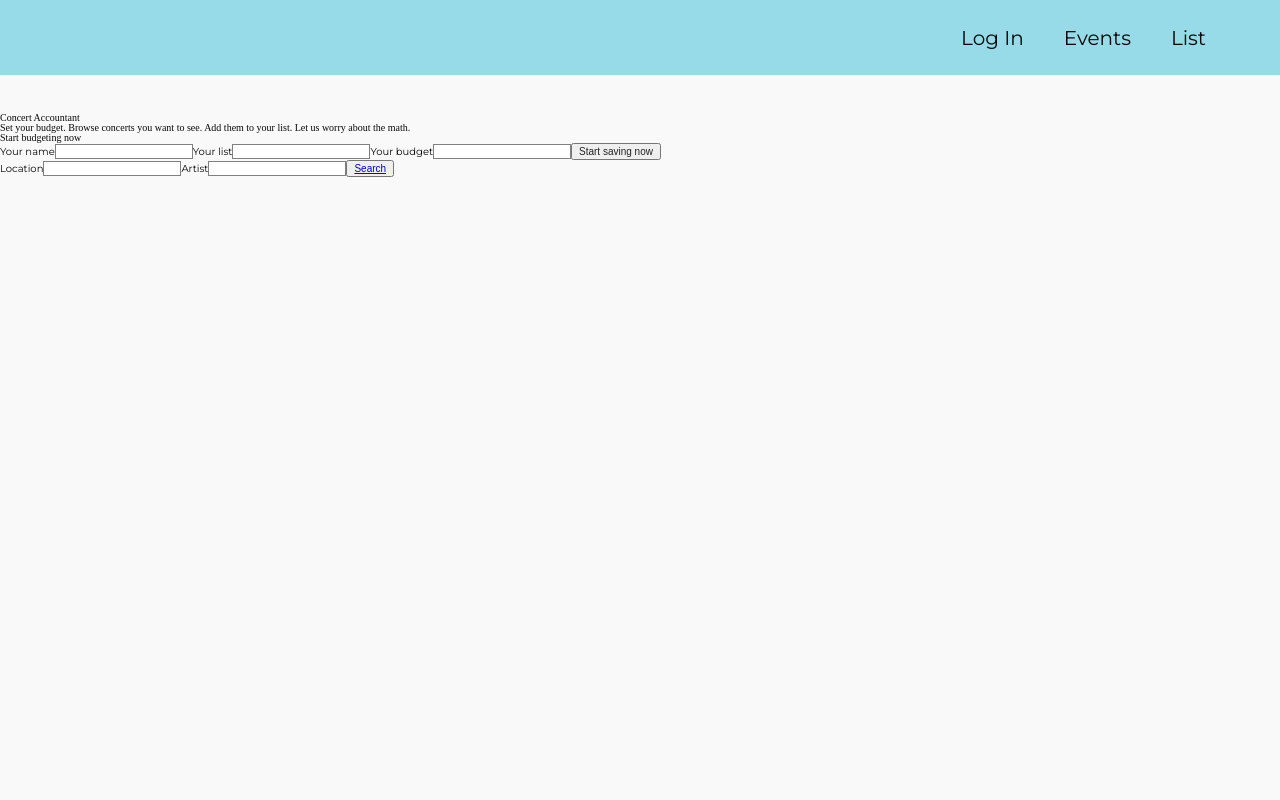
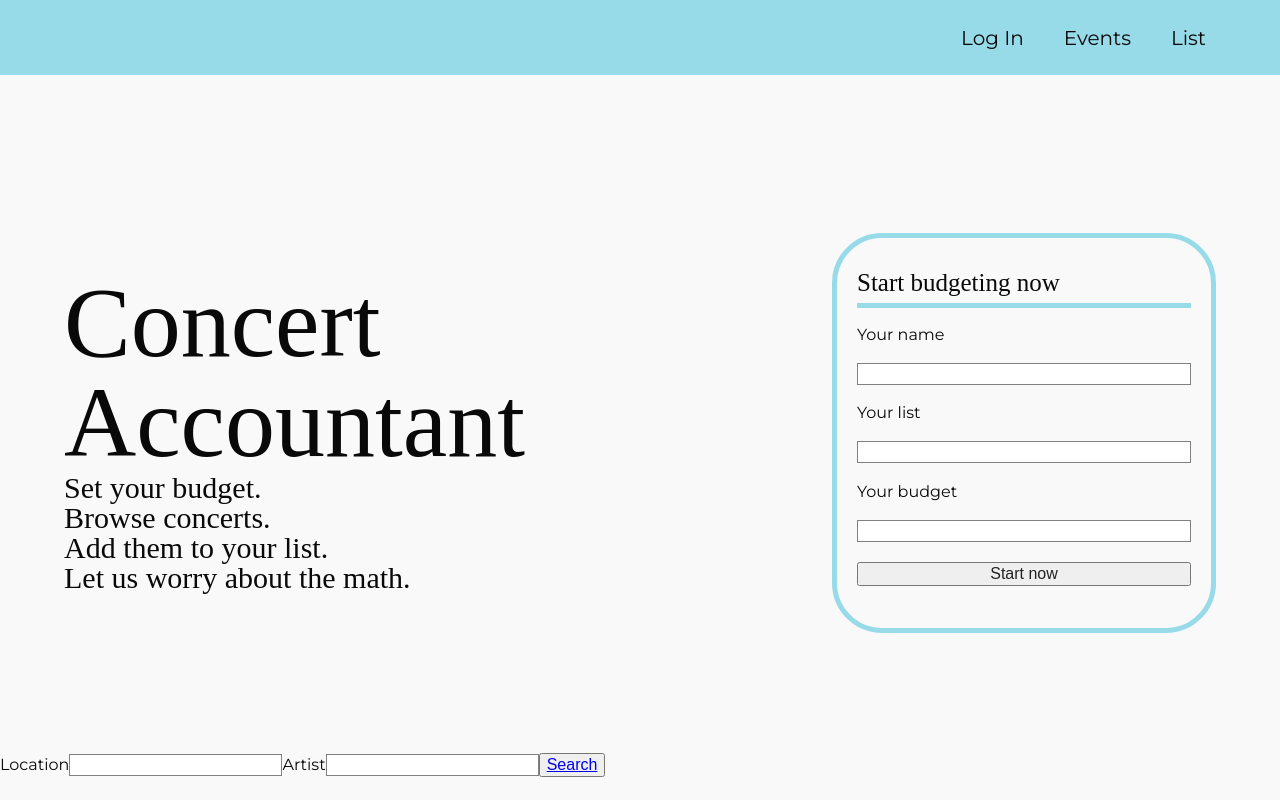
Before and after one commit to juno-27-concert-accountant/concert-accountant, a React (Create React App) app: page / in a window 1280 px wide. Built offline with nearby package versions, Linux system fonts and the light colour scheme; a web font is replaced by a local one.

Commit message:
form styling

```diff
--- a/src/App.css
+++ b/src/App.css
@@ -11,7 +11,9 @@ html {
 	color: #0A0909;
 	background-color: #FAF9F9;
 }
-
+body {
+	font-size: 1.6rem;
+}
 h1,
 h2,
 h3,
@@ -20,9 +22,48 @@ h5,
 h6 {
 	font-family: 'Maitree', serif;
 }
-
+h1 {
+	font-size: 10rem;
+}
+h2 {
+	font-size: 3rem;
+}
+h4 {
+	font-size: 2.5rem;
+}
+hr {
+	width: 100%;
+	background-color: #97DAE8;
+	height: 0.5rem;
+	border: 0;
+}
 .wrapper {
 	width: 90%;
 	max-width: 1500px;
 	margin: auto;
 }
+.header__wrapper {
+	display: flex;
+	flex-direction: row;
+	align-items: center;
+	justify-content: space-between;
+	height: 80vh;
+	padding: 4rem 0;
+}
+.header__right {
+	border: .5rem solid #97DAE8;
+	border-radius: 5rem;
+	width: calc(100% / 3);
+	height: 50%;
+	padding: 2rem;
+	min-height: 40rem;
+	display: flex;
+	flex-direction: column;
+	justify-content: center;
+}
+.header__form {
+	height: 80%;
+	display: flex;
+	flex-direction: column;
+	justify-content: space-around;
+}
--- a/src/Landing.js
+++ b/src/Landing.js
@@ -14,24 +14,29 @@ class Landing extends Component {
     render() {
         const {newName, newList, newBudget} = this.props.data
         return(
-            <Fragment>
-                <section>
-                    <h1>Concert Accountant</h1>
-                    <h2>Set your budget. Browse concerts you want to see. Add them to your list. Let us worry about the math.</h2>
+                <div className="wrapper header__wrapper">
+                    <section className="header__left">
+                        <h1>Concert</h1>
+                        <h1>Accountant</h1>
+                        <h2>Set your budget.</h2>
+                        <h2>Browse concerts.</h2>
+                        <h2>Add them to your list.</h2>
+                        <h2>Let us worry about the math.</h2>
                     </section>
-                <section>
-                    <form>
+                    <section className="header__right">
                         <h4>Start budgeting now</h4>
+                        <hr/>
+                        <form className="header__form">
                             <label htmlFor="newName">Your name</label>
                             <input onChange={this.props.handleInputChange}  name="newName" type="text" value={newName}/>
                             <label htmlFor="newList">Your list</label>
                             <input onChange={this.props.handleInputChange}  name="newList" type="text" value={newList}/>
                             <label htmlFor="newBudget">Your budget</label>
                             <input onChange={this.props.handleInputChange}  name="newBudget" type="text" value={newBudget}/>
-                        <button onClick={this.props.handleSubmit}>Start saving now</button>
+                            <button onClick={this.props.handleSubmit}>Start now</button>
                         </form>
                     </section>
-            </Fragment>
+                </div>
         )
     }
 }
```
Lines whose indentation alone changed are shown as unchanged.
